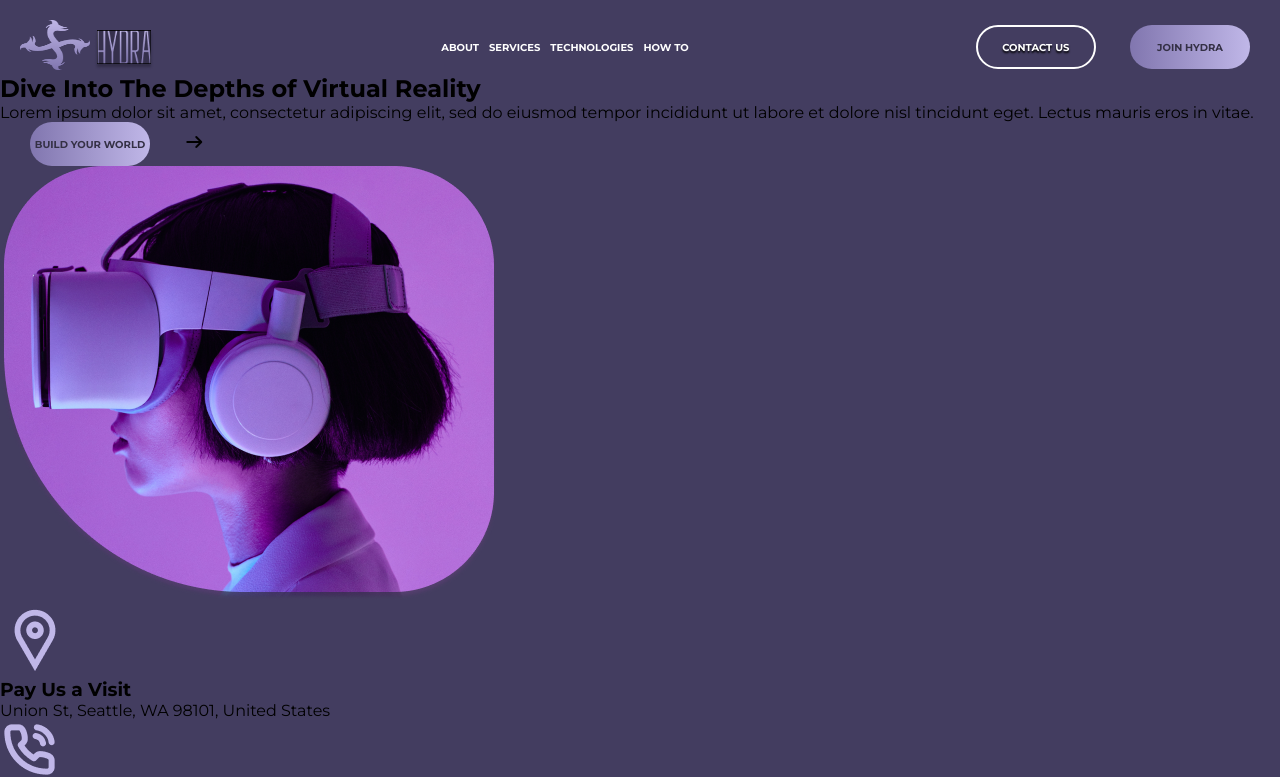
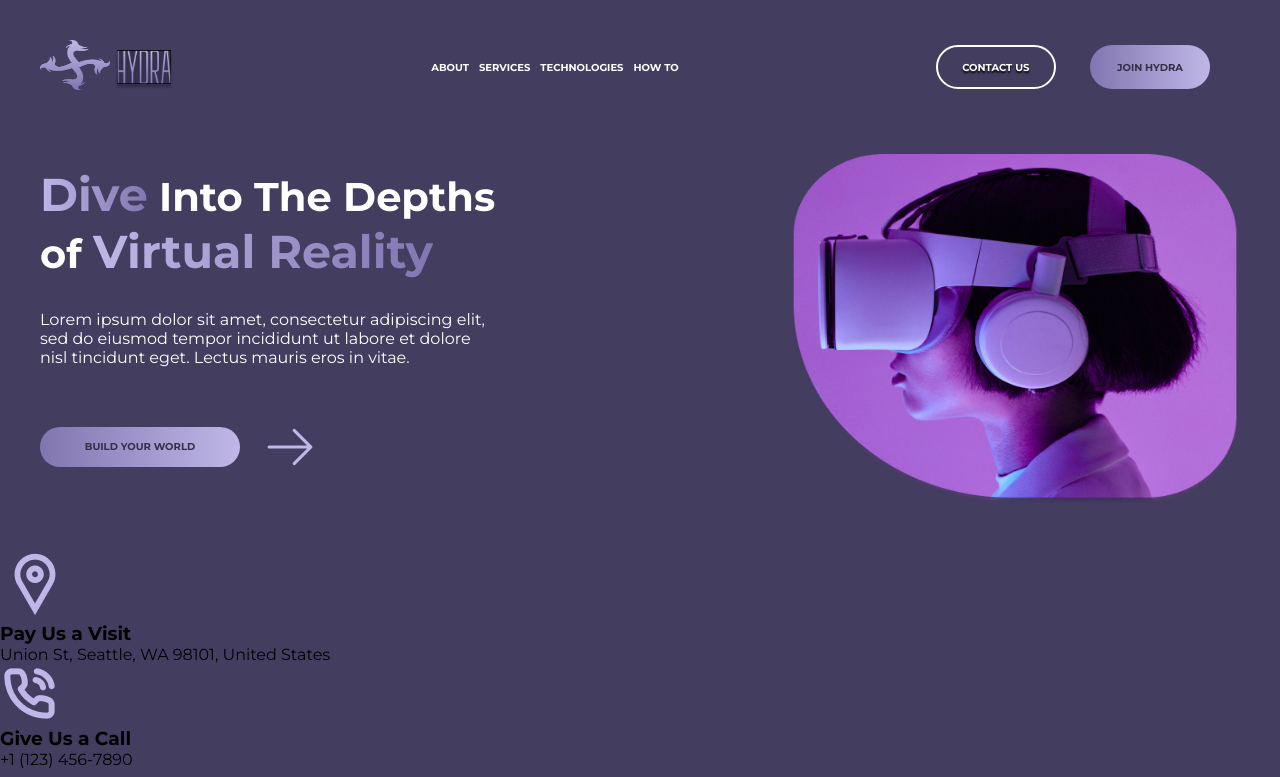
Before and after one commit to telesdiogoo/HYDRA-LADING-PAGE, a plain HTML site: page index.html in a window 1280 px wide. Shown: the top 777 px of the page. Drawn offline with Linux system fonts and the light colour scheme.

Commit message:
sessão home finalizada

```diff
--- a/index.html
+++ b/index.html
@@ -33,23 +33,26 @@
     <section class="home">
         <div class="content">
             <h1 class="title-content">
-                <span class="span-content">Dive</span> Into The Depths
+                <span class="span-content">Dive</span> Into The Depths<br>
                 of <span class="span-content">Virtual Reality</span>
             </h1>
 
             <p class="paragraph-content">
-                Lorem ipsum dolor sit amet, consectetur adipiscing elit,
-                sed do eiusmod tempor incididunt ut labore et dolore
+                Lorem ipsum dolor sit amet, consectetur adipiscing elit,<br>
+                sed do eiusmod tempor incididunt ut labore et dolore<br>
                 nisl tincidunt eget. Lectus mauris eros in vitae.
             </p>
 
-            <button class="button-join">BUILD YOUR WORLD</button>
-            <i class="fa-solid fa-arrow-right"></i>
-
-            <div class="image-home">
-                <img src="./img/Mask group.png" alt="homem com óculos de realidade virtual">
+            <div class="button-build-container">
+                <button class="button-build">BUILD YOUR WORLD</button>
+                <img src="./img/arrow-small-right.png" alt="seta" class="arrow">
             </div>
         </div>
+
+        <div class="image-home">
+            <img src="./img/Mask group.png" alt="homem com óculos de realidade virtual">
+        </div>
+
     </section>
 
     <article>
--- a/styles.css
+++ b/styles.css
@@ -13,11 +13,8 @@ nav {
     display: flex;
     justify-content: space-between;
     align-items: center;
-    margin-top: 20px;
-}
-
-.logo-nav {
-    margin-left: 20px;
+    margin: 20px auto 0;
+    padding: 20px 40px;
 }
 
 .img-logo {
@@ -74,3 +71,62 @@ nav {
     margin: 0px 30px 0px 30px;
     cursor: pointer;
 }
+
+.home {
+    display: flex;
+    justify-content: space-between;
+    align-items: center;
+    padding: 40px;
+    margin: 0 auto;
+}
+
+.title-content {
+    font-size: 40px;
+    font-weight: bold;
+    color: #FFFFFF;
+    margin-bottom: 30px;
+}
+
+.span-content {
+     background: linear-gradient(90deg, #C0B7E8 0%, #8176AF 100%);
+    -webkit-background-clip: text;
+    -webkit-text-fill-color: transparent;
+    background-clip: text;
+    font-size: 46px;
+}
+
+.paragraph-content {
+    font-size: 16px;
+    color: #FFFFFF;
+    margin-bottom: 30px;
+}
+
+.button-build-container {
+    display: flex;
+    align-items: center;
+}
+
+.button-build {
+    width: 200px;
+    height: 40px;
+    border-radius: 40px;
+    background-color: #8176AF;
+    background: -webkit-linear-gradient(left, #8176AF 0%, #C0B7E8 100%);
+    background: -moz-linear-gradient(left, #8176AF 0%, #C0B7E8 100%);
+    background: linear-gradient(90deg, #8176AF 0%, #C0B7E8 100%);
+    border: none;
+    font-weight: bold;
+    font-size: 10px;
+    color: #343045;
+    cursor: pointer;
+}
+
+.arrow {
+    width: 100px;
+    height: 100px;
+}
+
+.image-home img {
+    width: 450px;
+    height: 350px;
+}
```
Also changed, not shown: img/arrow-small-right.png (added).
